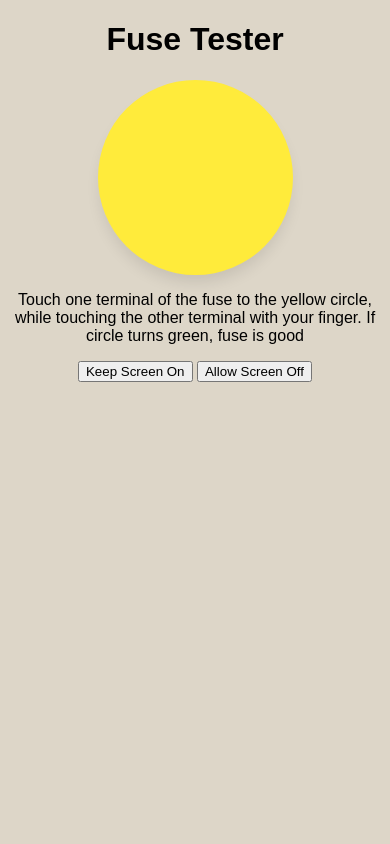
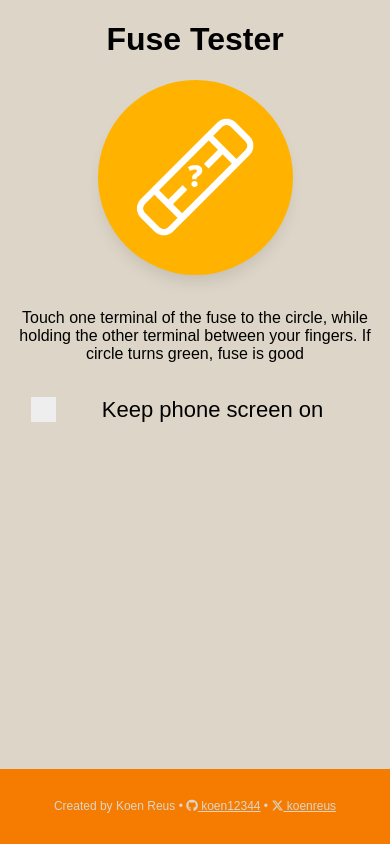
Before and after one commit to koen12344/fusetester, a plain HTML site: page index.html in a window 390 px wide. Drawn offline with Linux system fonts and the light colour scheme.

Commit message:
fix phone screen thing

```diff
--- a/index.html
+++ b/index.html
@@ -4,6 +4,7 @@
     <meta charset="UTF-8">
     <meta name="viewport" content="width=device-width, initial-scale=1, maximum-scale=1, user-scalable=no">
 	 <link rel="manifest" href="/manifest.json">
+    <script src="https://kit.fontawesome.com/06b15c34b4.js" crossorigin="anonymous"></script>
     <title>Fuse Tester</title>
     <style>
         body {
@@ -17,24 +18,122 @@
             background-color:#ddd6c8;
         }
         #status {
-			background-color:#FFEB3B;
+			background-color:#FFB300;
 			width:50vw;
 			height:50vw;
             margin:0 auto;
             border-radius: 100%;
             box-shadow: 0px 10px 15px -3px rgba(0,0,0,0.1);
+            background-image: url("images/fuse.png");
+            background-repeat: no-repeat;
+            background-position: center;
+            background-size:40vw;
+        }
+
+        .checkbox-container {
+            display: block;
+            position: relative;
+            padding-left: 35px;
+            cursor: pointer;
+            font-size: 22px;
+            -webkit-user-select: none;
+            -moz-user-select: none;
+            -ms-user-select: none;
+            user-select: none;
+            width:75vw;
+            margin: 0 auto;
+        }
+
+        /* Hide the browser's default checkbox */
+        .checkbox-container input {
+            position: absolute;
+            opacity: 0;
+            cursor: pointer;
+            height: 0;
+            width: 0;
+        }
+
+        /* Create a custom checkbox */
+        .checkmark {
+            position: absolute;
+            top: 0;
+            left: 0;
+            height: 25px;
+            width: 25px;
+            background-color: #eee;
+        }
+
+        /* On mouse-over, add a grey background color */
+        .checkbox-container:hover input ~ .checkmark {
+            background-color: #ccc;
+        }
+
+        /* When the checkbox is checked, add a blue background */
+        .checkbox-container input:checked ~ .checkmark {
+            background-color: #2196F3;
+        }
+
+        /* Create the checkmark/indicator (hidden when not checked) */
+        .checkmark:after {
+            content: "";
+            position: absolute;
+            display: none;
+        }
+
+        /* Show the checkmark when checked */
+        .checkbox-container input:checked ~ .checkmark:after {
+            display: block;
+        }
+
+        /* Style the checkmark/indicator */
+        .checkbox-container .checkmark:after {
+            left: 9px;
+            top: 5px;
+            width: 5px;
+            height: 10px;
+            border: solid white;
+            border-width: 0 3px 3px 0;
+            -webkit-transform: rotate(45deg);
+            -ms-transform: rotate(45deg);
+            transform: rotate(45deg);
+        }
+
+        .footer {
+            position: absolute;
+            bottom:0;
+            width:100%;
+            height:75px;
+            background-color:#F57C00;
+            margin:0;
+            left:0;
+            line-height: 75px;
+            font-size:12px;
+            justify-content: center;
+            color:#ddd6c8;
+        }
+        .footer a{
+            color:#ddd6c8;
         }
     </style>
 </head>
 <body>
     <h1>Fuse Tester</h1>
     <div id="status"></div>
-	<p>Touch one terminal of the fuse to the yellow circle, while touching the other terminal with your finger. If circle turns green, fuse is good</p>
+    <br />
+	<p>Touch one terminal of the fuse to the circle, while holding the other terminal between your fingers. If circle turns green, fuse is good</p>
     <audio id="fuse-sound" src="/sounds/fuse-working-sound.mp3" preload="auto"></audio>
-    <button onclick="enableWakeLock()">Keep Screen On</button>
-    <button onclick="disableWakeLock()">Allow Screen Off</button>
+    <br />
+    <label class="checkbox-container">Keep phone screen on
+        <input type="checkbox" id="keep-screen-on-checkbox">
+        <span class="checkmark"></span>
+    </label>
+
 <br /><br />
     <button id="install-button" style="display: none;">Install App</button>
+
+    <div class="footer">
+        Created by Koen Reus &bull; <a href="https://github.com/koen12344"><i class="fa-brands fa-github"></i> koen12344</a> &bull; <a href="https://x.com/KoenReus"><i class="fa-brands fa-x-twitter"></i> koenreus</a>
+    </div>
 
     <script>
         const statusElement = document.getElementById('status');
@@ -105,6 +204,16 @@
             }
         }
 
+        // Handle the checkbox change event
+        const checkbox = document.getElementById('keep-screen-on-checkbox');
+        checkbox.addEventListener('change', async () => {
+            if (checkbox.checked) {
+                await enableWakeLock();  // Enable wake lock when checkbox is checked
+            } else {
+                await disableWakeLock();  // Disable wake lock when checkbox is unchecked
+            }
+        });
+
         // Detect fuse touch event
         statusElement.addEventListener('touchstart', () => {
             statusElement.style.backgroundColor = "#689F38";
@@ -113,11 +222,8 @@
         });
 
         statusElement.addEventListener('touchend', () => {
-            statusElement.style.backgroundColor = '#FFEB3B';
+            statusElement.style.backgroundColor = '#FFB300';
         });
-
-        // Enable wake lock when the page loads
-        window.addEventListener('load', enableWakeLock);
     </script>
 </body>
 </html>
```
Also changed, not shown: images/fuse.png (added), images/github.png (added), images/twitter.png (added).
